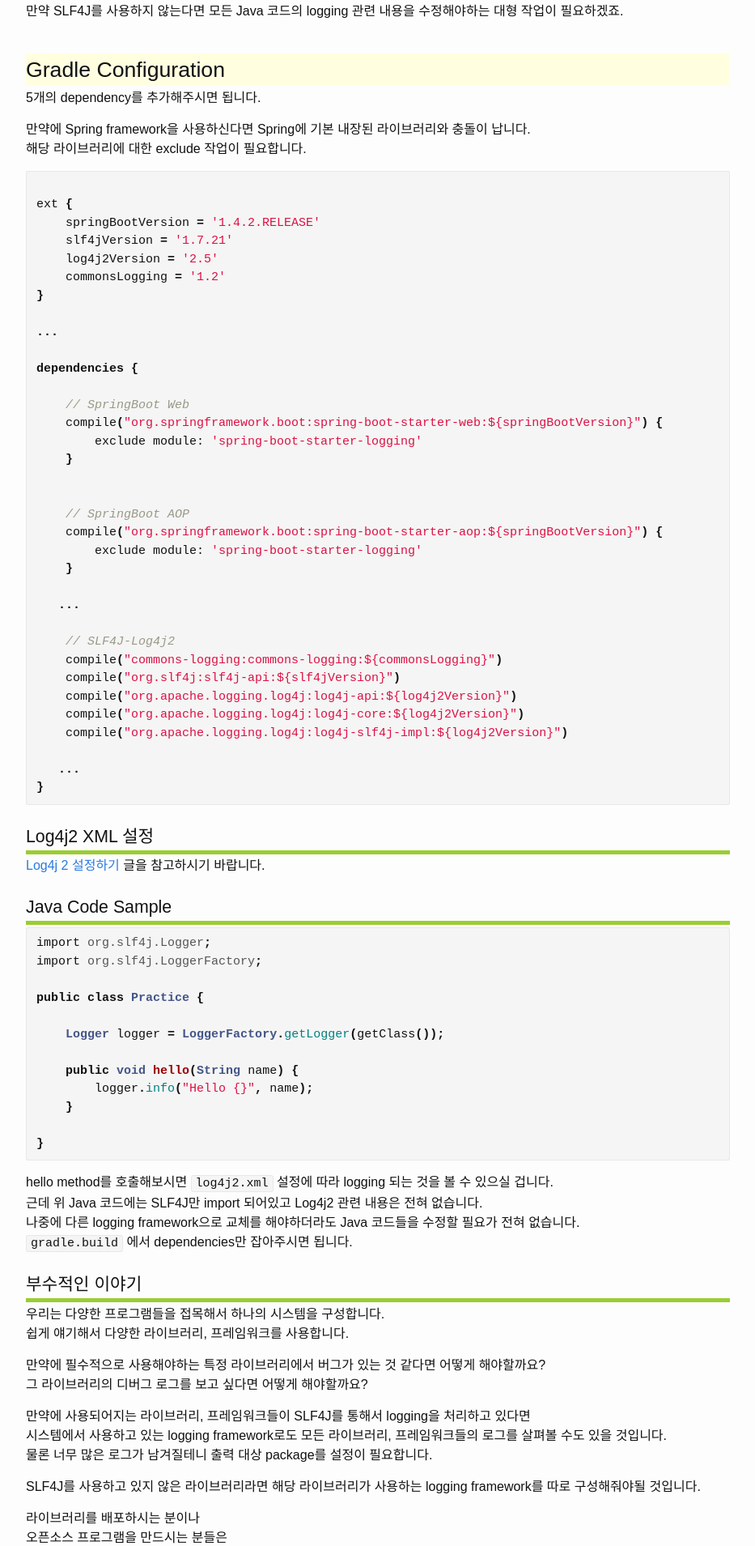
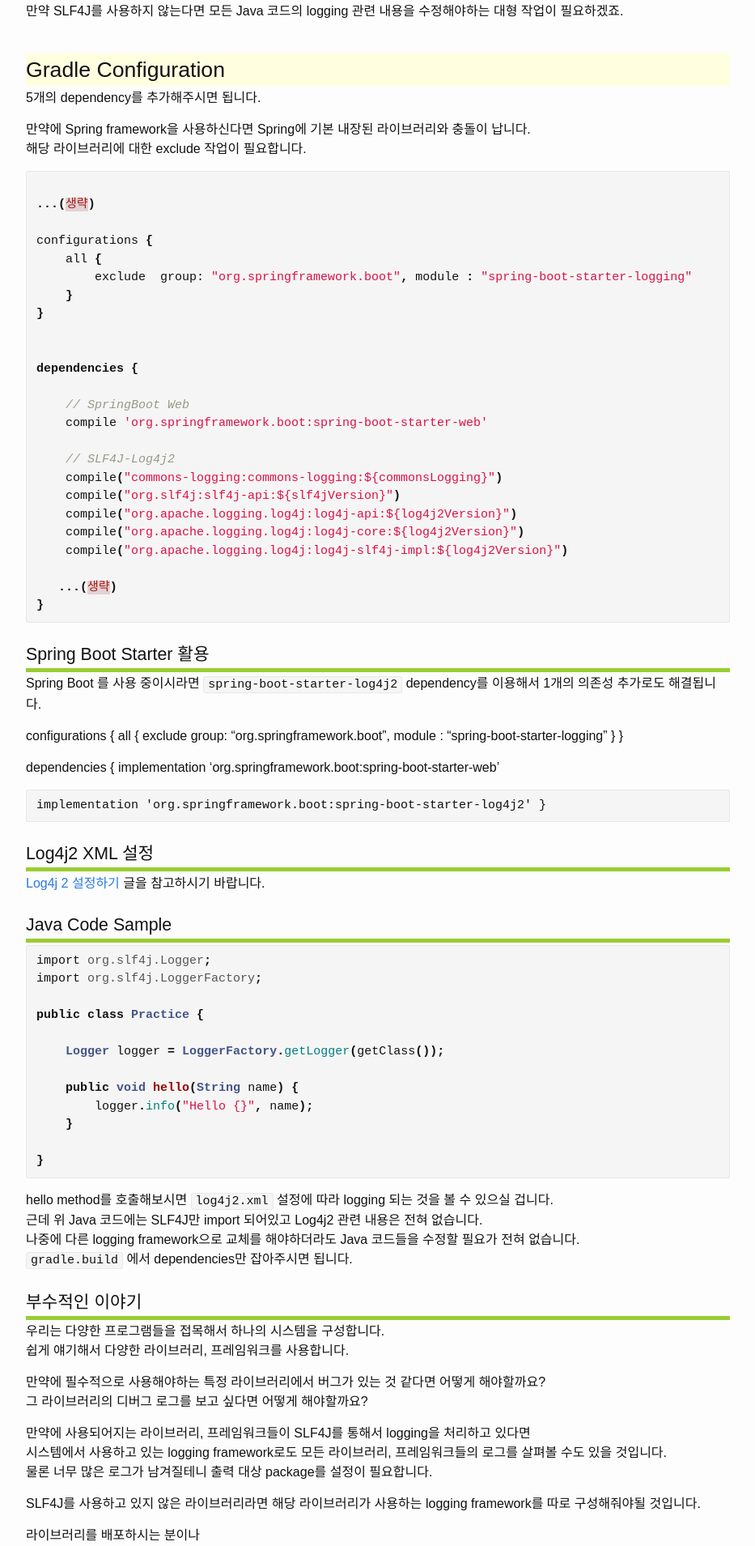
Before and after one commit to dveamer/dveamer.github.io, a Jekyll site: the page built from _posts/Java/2016-10-31-SLF4J-Log4J2.md, in a window 1280 px wide. Shown: the part 1222-3131 px from the top of the page at 81% size, without its empty margins (173-1106 px from the left). Built offline with Jekyll 4.4.1, drawn with Linux system fonts in a browser that asks for light colours.

Commit message:
homepage

````diff
--- a/_posts/Java/2016-10-31-SLF4J-Log4J2.md
+++ b/_posts/Java/2016-10-31-SLF4J-Log4J2.md
@@ -39,29 +39,19 @@
 
 ~~~gradle
 
-ext {
-    springBootVersion = '1.4.2.RELEASE'
-    slf4jVersion = '1.7.21'
-    log4j2Version = '2.5'
-    commonsLogging = '1.2'
+...(생략)
+
+configurations {
+    all {
+        exclude  group: "org.springframework.boot", module : "spring-boot-starter-logging"
+    }
 }
 
-...
 
 dependencies {
 
     // SpringBoot Web
-    compile("org.springframework.boot:spring-boot-starter-web:${springBootVersion}") {
-        exclude module: 'spring-boot-starter-logging'
-    }
-
-
-    // SpringBoot AOP
-    compile("org.springframework.boot:spring-boot-starter-aop:${springBootVersion}") {
-        exclude module: 'spring-boot-starter-logging'
-    }
-
-   ...
+    compile 'org.springframework.boot:spring-boot-starter-web'
 
     // SLF4J-Log4j2
     compile("commons-logging:commons-logging:${commonsLogging}")
@@ -70,9 +60,27 @@
     compile("org.apache.logging.log4j:log4j-core:${log4j2Version}")
     compile("org.apache.logging.log4j:log4j-slf4j-impl:${log4j2Version}")
 
-   ...
+   ...(생략)
 }
 ~~~
+
+
+## Spring Boot Starter 활용
+
+Spring Boot 를 사용 중이시라면 ```spring-boot-starter-log4j2``` dependency를 이용해서 1개의 의존성 추가로도 해결됩니다.
+
+configurations {
+    all {
+        exclude  group: "org.springframework.boot", module : "spring-boot-starter-logging"
+    }
+}
+
+dependencies {
+    implementation 'org.springframework.boot:spring-boot-starter-web'
+
+    implementation 'org.springframework.boot:spring-boot-starter-log4j2'
+}
+
 
 ## Log4j2 XML 설정
 
--- a/_sass/_layout.scss
+++ b/_sass/_layout.scss
@@ -19,7 +19,7 @@
 
 .nav {
 	color: #707070;
-	#text-transform: uppercase;
+	/* text-transform: uppercase; */
     font-size: 16px;
     font-weight: 600;
     font-family: "Montserrat",sans-serif;
@@ -158,7 +158,7 @@
 
 .well ul a {
     color: #000;
-    #text-decoration: underline;
+    /* text-decoration: underline; */
 }
 
 .well ul a:hover {
````
Also changed, not shown: _posts/Spring/2018-09-23-SpringCacheable.md (+1 -9 lines), _posts/Spring/2019-01-05-SpringAsyncSession.md (+2 -2 lines).
